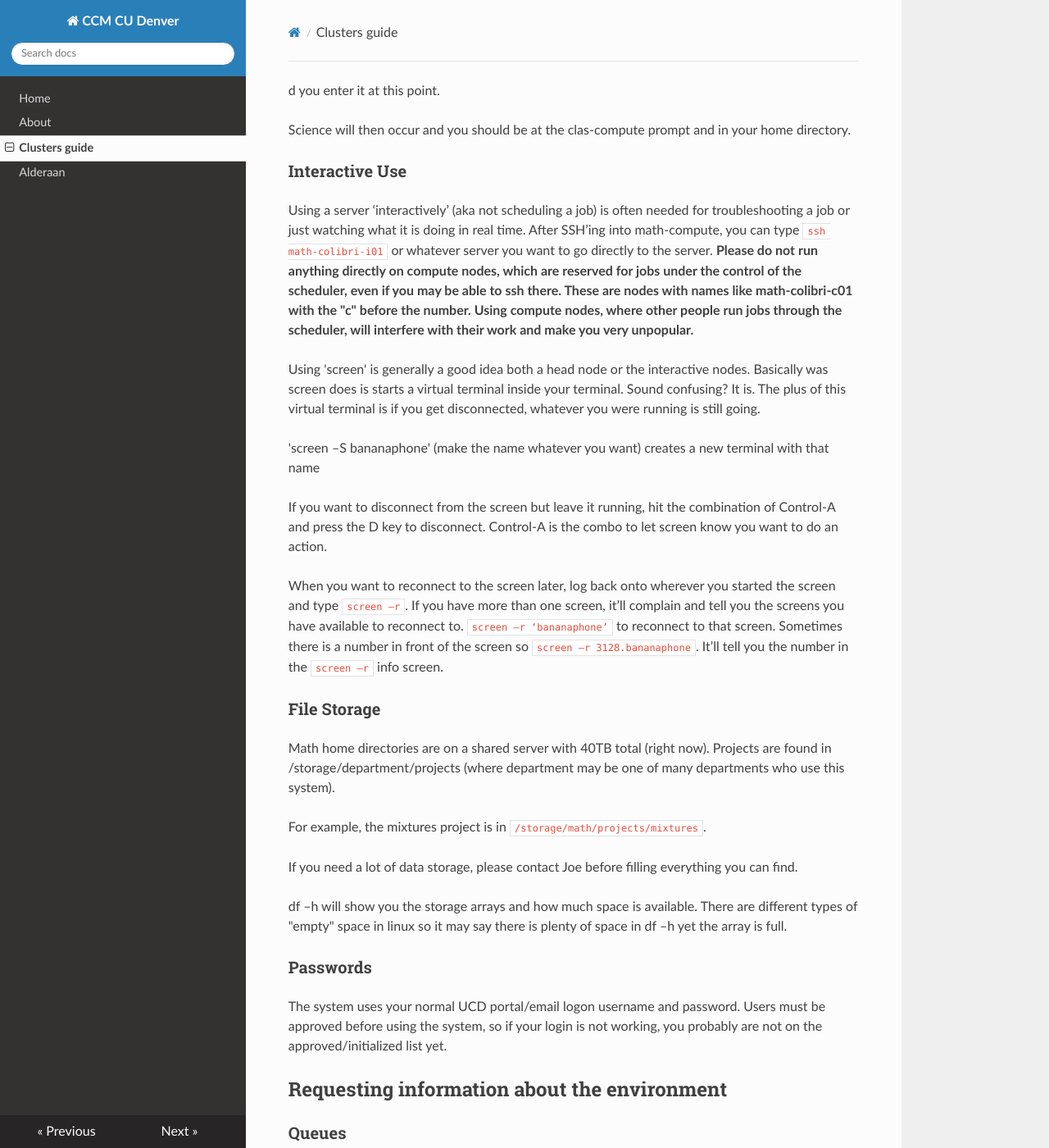
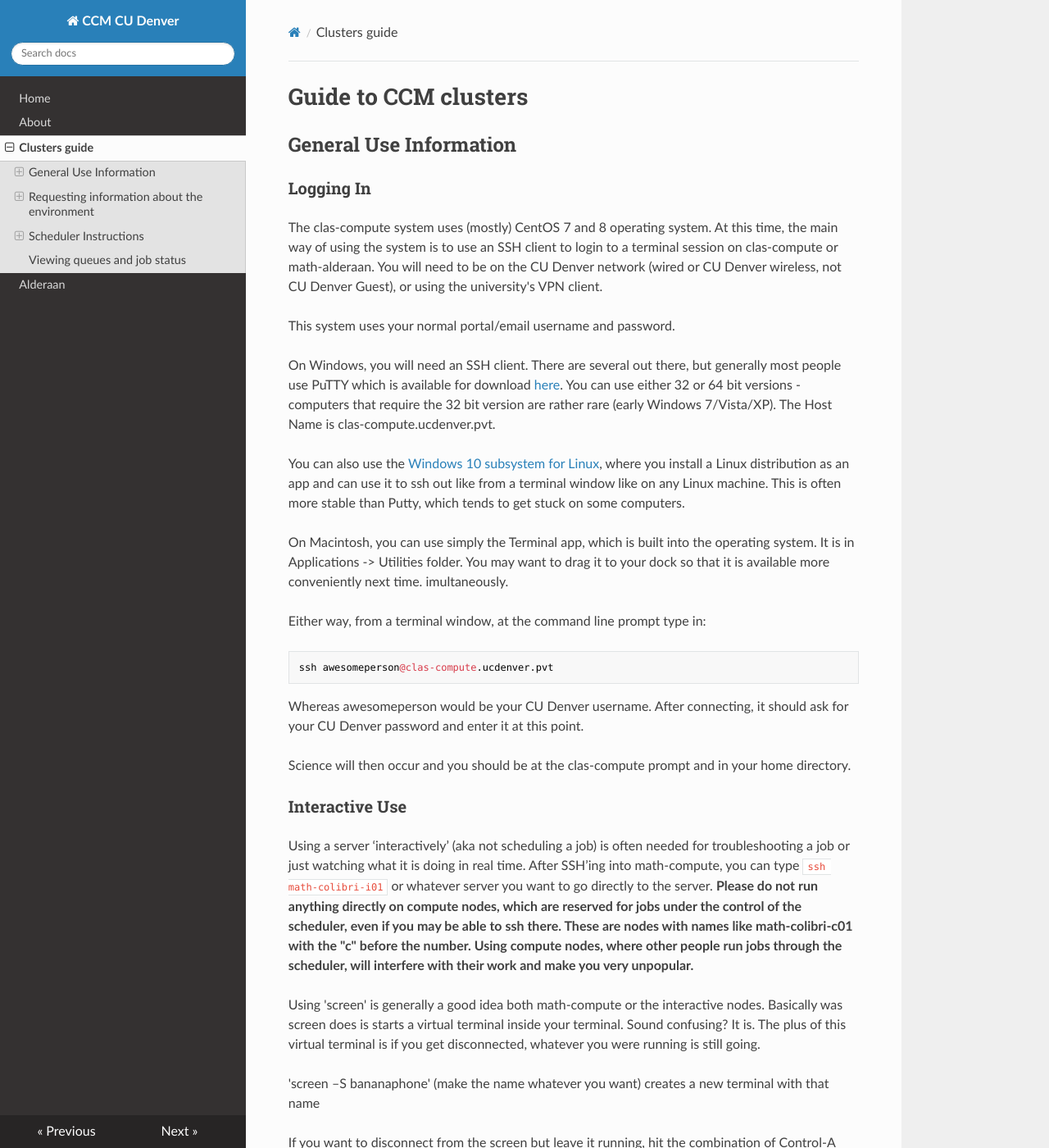
Before and after one commit to ccmucdenver/ccm-docs, an MkDocs documentation site: the page built from docs/clusters_guide.md, in a window 1280 px wide and 1400 px high. Shown: the whole window at 82% size. Built offline with MkDocs 1.6.1, drawn with Linux system fonts in a browser that asks for light colours; nearby versions of some CDN libraries.

Commit message:
Revert "small edits"
This reverts commit 66bb1e9ffae1bfa5a28dd9788d05ad5bdfc3bf95.

```diff
--- a/docs/clusters_guide.md
+++ b/docs/clusters_guide.md
@@ -1,4 +1,29 @@
-d you enter it at this point.
+# Guide to CCM clusters
+## General Use Information
+###Logging In
+
+The clas-compute system uses (mostly) CentOS 7 and 8 operating system. At this time, the main way of using the system is to use an SSH client to login to a terminal session on clas-compute or math-alderaan. You will need to be on the CU Denver network (wired or CU Denver wireless, not CU Denver Guest), or using the university's VPN client.
+
+This system uses your normal portal/email username and password.
+
+On Windows, you will need an SSH client. There are several out there, but generally most people use PuTTY which is available for download [here](https://www.chiark.greenend.org.uk/~sgtatham/putty/latest.html). You can use either 32 or 64 bit versions - computers that require the 32 bit version are rather rare (early Windows 7/Vista/XP). The Host Name is clas-compute.ucdenver.pvt.
+
+<!---
+(image is from the old system, but same difference)
+[[File:Puttywindows.png|center|PuTTY Windows]]
+-->
+
+You can also use the [Windows 10 subsystem for Linux](https://docs.microsoft.com/en-us/windows/wsl/install-win10), where you install a Linux distribution as an app and can use it to ssh out like from a terminal window like on any Linux machine. This is often more stable than Putty, which tends to get stuck on some computers.
+
+On Macintosh, you can use simply the Terminal app, which is built into the operating system.
+It is in Applications -> Utilities folder. You may want to drag it to your dock so that it is available
+more conveniently next time. imultaneously.
+
+Either way, from a terminal window, at the command line prompt type in:
+
+    ssh awesomeperson@clas-compute.ucdenver.pvt
+
+Whereas awesomeperson would be your CU Denver username. After connecting, it should ask for your CU Denver password and enter it at this point.
 
 Science will then occur and you should be at the clas-compute prompt and in your home directory.
 
@@ -7,7 +32,7 @@ Science will then occur and you should be at the clas-compute prompt and in your
 Using a server ‘interactively’ (aka not scheduling a job) is often needed for troubleshooting a job or just watching what it is doing in real time. After SSH’ing into math-compute, you can type <code>ssh math-colibri-i01</code> or whatever server you want to go directly to the server. **Please do not run anything directly on compute nodes, which are reserved for jobs under the control of the scheduler, even if you may be able to ssh there.  These are nodes with names like math-colibri-c01 with the "c" before the number. Using compute nodes, where other people run jobs through the scheduler, will interfere with their work and make you very unpopular.**
 
 
-Using 'screen' is generally a good idea both a head node or the interactive nodes. Basically was screen does is starts a virtual terminal inside your terminal. Sound confusing? It is. The plus of this virtual terminal is if you get disconnected, whatever you were running is still going.
+Using 'screen' is generally a good idea both math-compute or the interactive nodes. Basically was screen does is starts a virtual terminal inside your terminal. Sound confusing? It is. The plus of this virtual terminal is if you get disconnected, whatever you were running is still going.
 
 'screen –S bananaphone' (make the name whatever you want) creates a new terminal with that name
 
```
